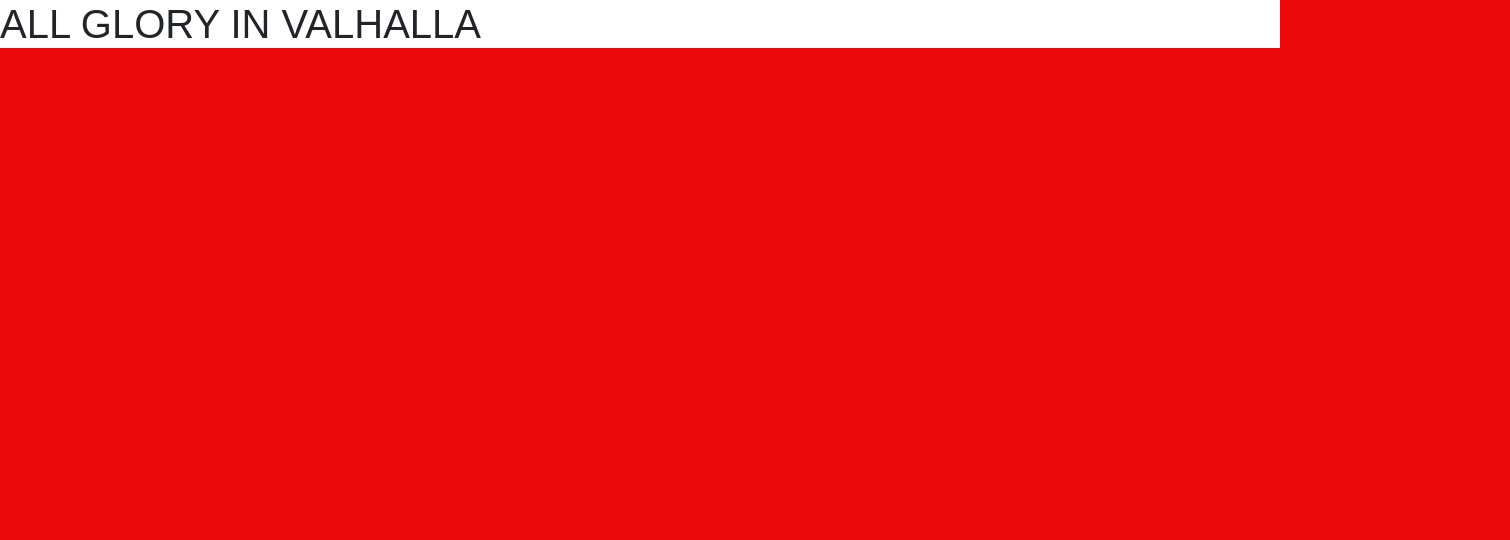
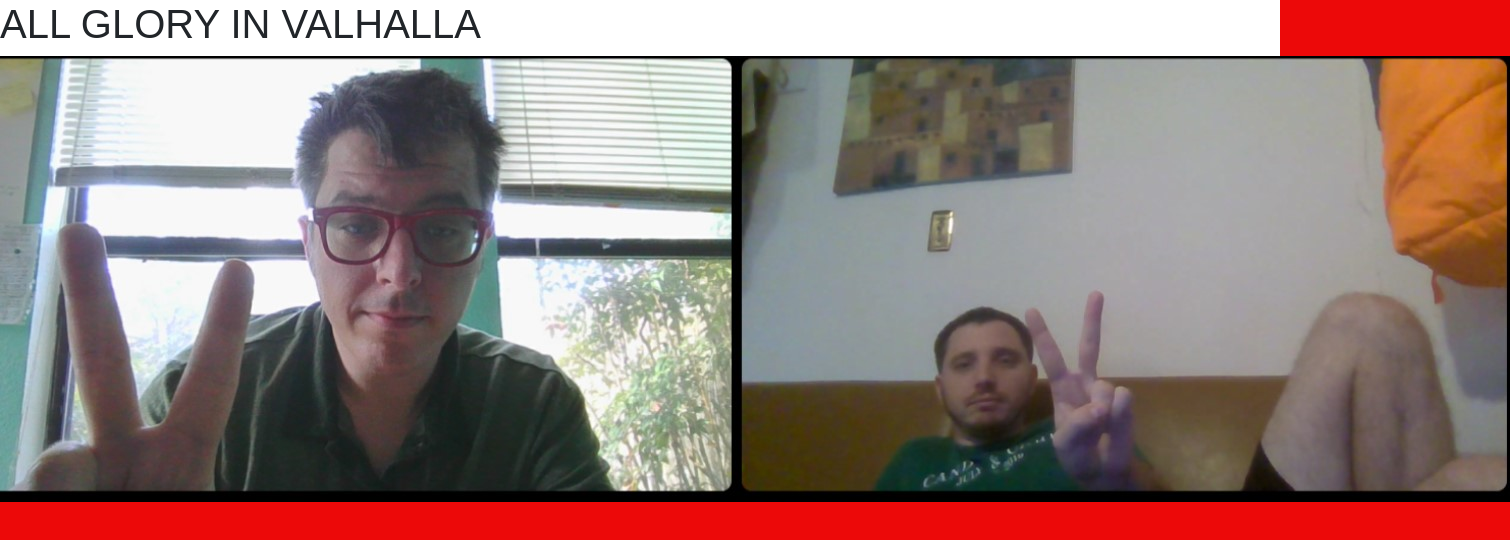
Before and after one commit to Gilgamesh1984/G-D, a plain HTML site: page index.html in a window 1280 px wide. Shown: the whole page, 1510 px wide, since content can reach past the window. Drawn offline with nearby package versions, Linux system fonts and the light colour scheme.

Commit message:
pic
pic added from screen cap

```diff
--- a/css/style.css
+++ b/css/style.css
@@ -11,5 +11,5 @@ h2 {
 }
 
 html {
-    background-color: hsl(0, 93%, 48%);
+    background-color: #ec0909;
 }
--- a/index.html
+++ b/index.html
@@ -12,6 +12,7 @@
 </head>
 <body><!--All the content will go here-->
 <h1>ALL GLORY IN VALHALLA</h1>
+<img src="img/us.jpg">
 
 </body>
 </html>
```
Also changed, not shown: img/us.jpg (added).
